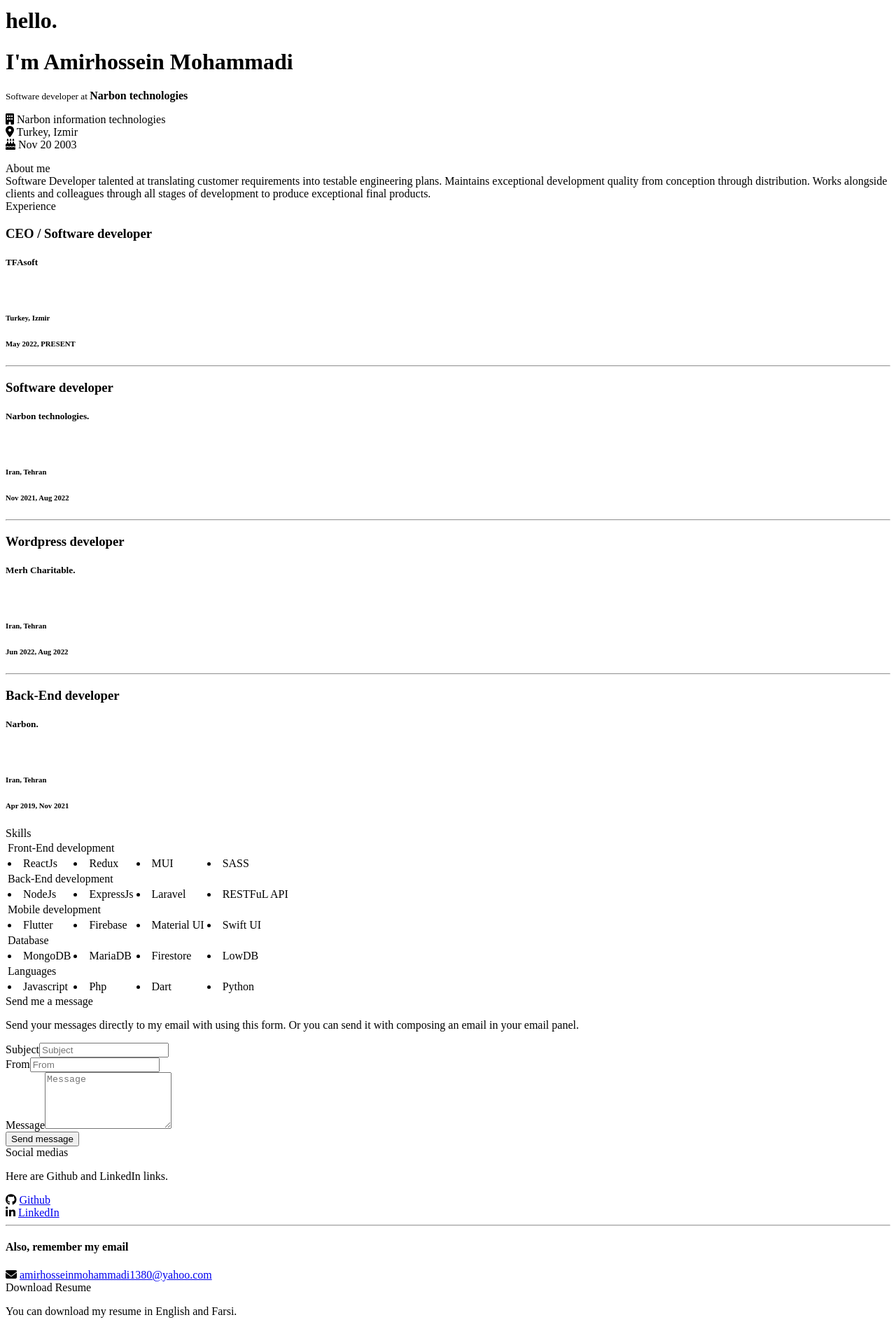
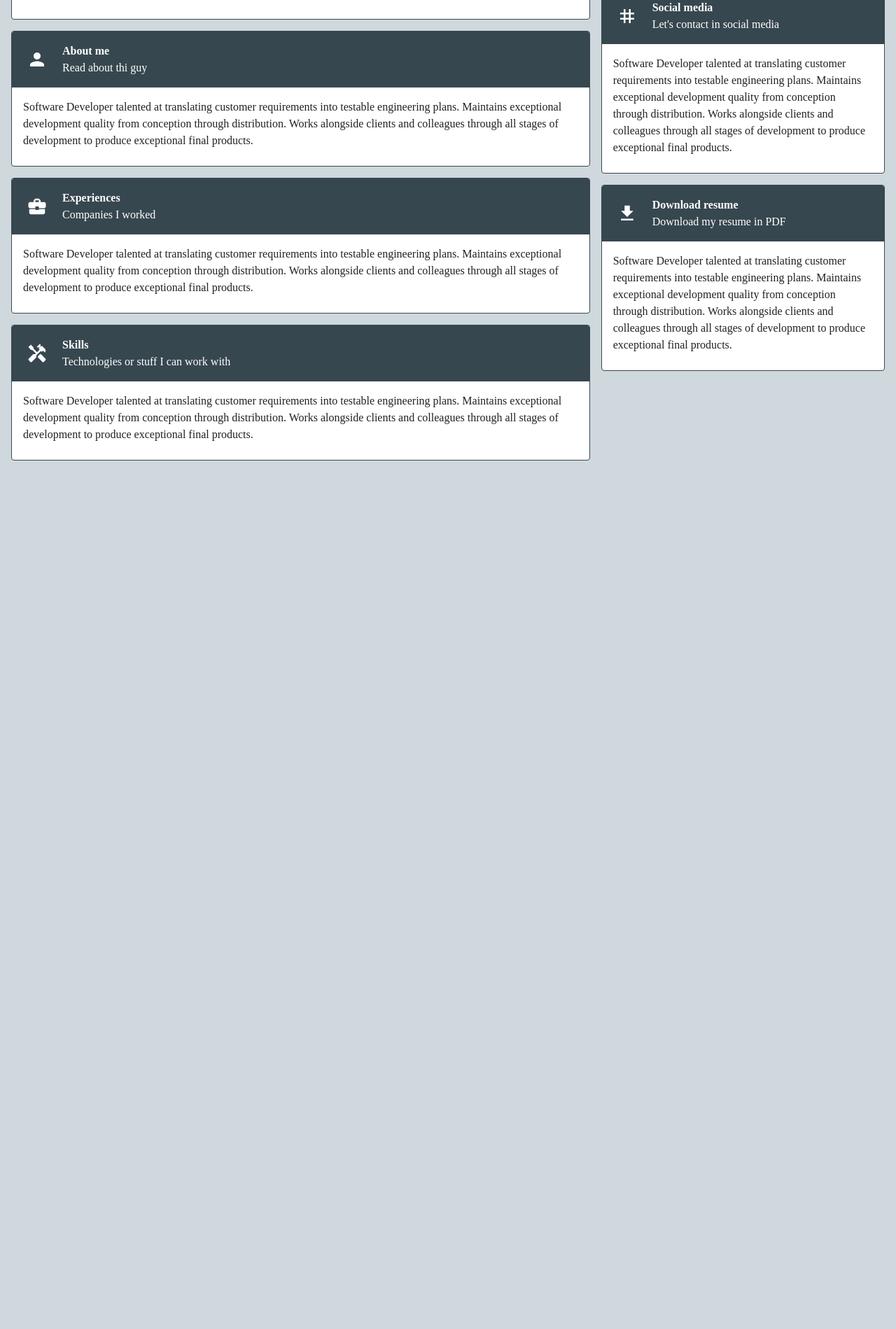
Before and after one commit to BlackIQ/amirhossein.info, a React (Create React App) app: page / in a window 1280 px wide. Shown: the part 380-2279 px from the top of the page at 70% size. After the commit the page ends 1054 px from the top, so only its background shows below. Built offline with nearby package versions, Linux system fonts and the light colour scheme; no server answers.

Commit message:
Theem and routes

```diff
--- a/src/App.js
+++ b/src/App.js
@@ -1,74 +1,48 @@
-import { useEffect } from 'react';
-import axios from 'axios';
-import { ToastContainer, toast } from 'react-toastify';
+import {
+    BrowserRouter as Router,
+    Switch,
+    Route,
+} from "react-router-dom";
 
-import SocialMedia from './components/social-media';
-import SendMessage from './components/send-message';
-import Experience from './components/experience';
-import Languages from './components/languages';
-import AboutMe from './components/about-me';
-import Profile from './components/profile';
-import Skills from './components/skills';
-import Navbar from './components/navbar';
-import Resume from './components/resume';
+import {
+    ThemeProvider,
+    createTheme,
+    CssBaseline,
+    colors,
+    Box,
+} from "@mui/material";
+
+import Navbar from "./components/navbar.component";
+
+import HomePage from "./pages/home.page";
 
 function App() {
-    const env = process.env;
-
-    const welcomeNotify = () => toast.info('🍭 Welcome!', {
-        position: "top-right",
-        autoClose: 5000,
-        hideProgressBar: false,
-        closeOnClick: true,
-        pauseOnHover: true,
-        draggable: true,
-        progress: undefined,
-    });
-
-    useEffect(() => {
-        const d = new Date();
-
-        const data = {
-            "timestamp": d.toString(),
-        };
-
-        axios.post(env.REACT_APP_API_URL, data)
-            .then((res) => welcomeNotify())
-            .catch((error) => console.log(error));
+    const theme = createTheme({
+        palette: {
+            background: {
+                default: colors.blueGrey[100],
+            },
+            primary: {
+                main: colors.blueGrey[800],
+            },
+        },
+        typography: {
+            fontFamily: "Quicksand, Boogaloo, Meow Script, Patrick Hand",
+        },
     });
 
     return (
-        <div className="App">
-            <Navbar />
-            <div className="container-fluid pt-3 px-3 main">
-                <div className="row">
-                    <div className="col-md-8">
-                        <Profile />
-                        <AboutMe />
-                        <Experience />
-                        <Languages />
-                        <Skills />
-                    </div>
-                    <div className="col-md-4">
-                        <SendMessage />
-                        <SocialMedia />
-                        <Resume />
-                    </div>
-                </div>
-            </div>
-
-            <ToastContainer
-                position="top-right"
-                autoClose={5000}
-                hideProgressBar={false}
-                newestOnTop={false}
-                closeOnClick
-                rtl={false}
-                pauseOnFocusLoss
-                draggable
-                pauseOnHover
-            />
-        </div>
+        <ThemeProvider theme={theme}>
+            <CssBaseline />
+            <Router>
+                <Navbar />
+                <Box>
+                    <Switch>
+                        <Route path="/" exact><HomePage /></Route>
+                    </Switch>
+                </Box>
+            </Router>
+        </ThemeProvider>
     );
 }
 
```
